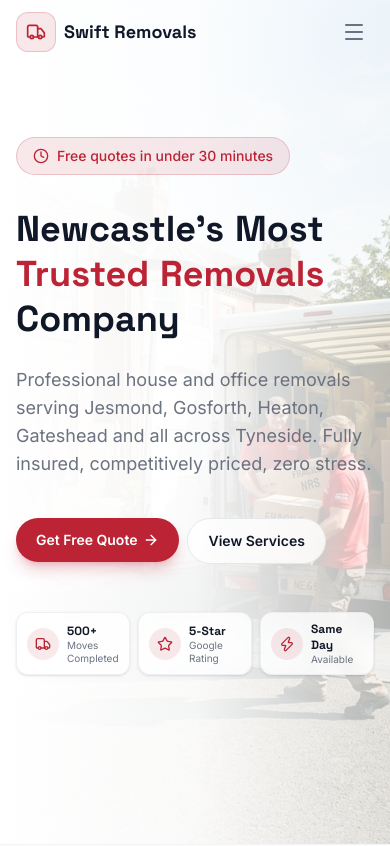
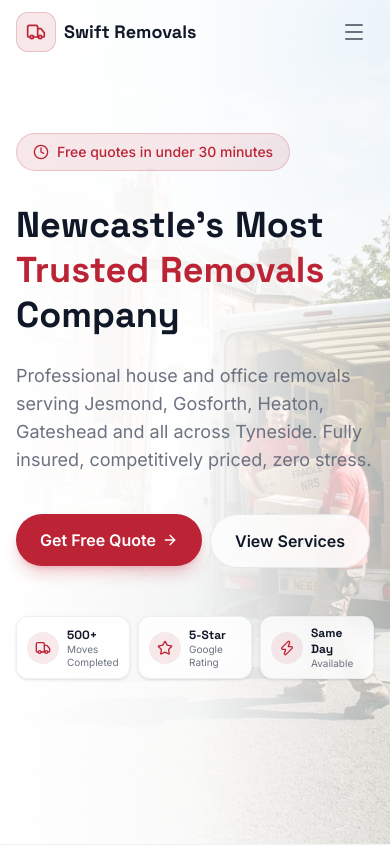
Before and after one commit to atifjan2019/Birmingham-Removals, a Next.js app: page / in a window 390 px wide. Shown: the top 846 px of the page. Built offline with nearby package versions, Linux system fonts and the light colour scheme.

Commit message:
feat: add WhyUs component with animated statistics and unique selling points

```diff
--- a/src/components/Hero.js
+++ b/src/components/Hero.js
@@ -86,14 +86,14 @@ export default function Hero() {
             >
               <button
                 onClick={() => setPopupOpen(true)}
-                className="inline-flex items-center gap-1.5 sm:gap-2 px-5 py-3 sm:px-8 sm:py-4 bg-primary text-white font-semibold rounded-full hover:bg-primary/90 hover:scale-105 transition-all shadow-lg shadow-primary/25 text-sm sm:text-lg cursor-pointer"
+                className="inline-flex items-center gap-1.5 sm:gap-2 px-6 py-3.5 sm:px-8 sm:py-4 bg-primary text-white font-semibold rounded-full hover:bg-primary/90 hover:scale-105 transition-all shadow-lg shadow-primary/25 text-base sm:text-lg cursor-pointer"
               >
                 Get Free Quote
                 <ArrowRight className="w-4 h-4 sm:w-5 sm:h-5" />
               </button>
               <a
                 href="#services"
-                className="inline-flex items-center gap-1.5 sm:gap-2 px-5 py-3 sm:px-8 sm:py-4 border border-gray-200 text-gray-900 font-semibold rounded-full hover:bg-gray-50 hover:scale-105 transition-all text-sm sm:text-lg bg-white/80 backdrop-blur-sm"
+                className="inline-flex items-center gap-1.5 sm:gap-2 px-6 py-3.5 sm:px-8 sm:py-4 border border-gray-200 text-gray-900 font-semibold rounded-full hover:bg-gray-50 hover:scale-105 transition-all text-base sm:text-lg bg-white/80 backdrop-blur-sm"
               >
                 View Services
               </a>
--- a/src/components/WhyUs.js
+++ b/src/components/WhyUs.js
@@ -101,7 +101,7 @@ export default function WhyUs() {
         </motion.div>
 
         {/* Stats */}
-        <div className="grid grid-cols-1 sm:grid-cols-3 gap-6 mb-20">
+        <div className="grid grid-cols-2 sm:grid-cols-3 gap-3 sm:gap-6 mb-20">
           {stats.map((stat, i) => (
             <motion.div
               key={i}
@@ -109,15 +109,15 @@ export default function WhyUs() {
               whileInView={{ opacity: 1, y: 0 }}
               viewport={{ once: true }}
               transition={{ duration: 0.5, delay: i * 0.15 }}
-              className="glass-card p-8 text-center"
+              className={`glass-card p-4 sm:p-8 text-center ${i === stats.length - 1 ? "col-span-2 sm:col-span-1" : ""}`}
             >
-              <div className="w-14 h-14 rounded-full bg-primary/10 flex items-center justify-center mx-auto mb-4">
-                <stat.icon className="w-7 h-7 text-primary" />
+              <div className="w-10 h-10 sm:w-14 sm:h-14 rounded-full bg-primary/10 flex items-center justify-center mx-auto mb-2 sm:mb-4">
+                <stat.icon className="w-5 h-5 sm:w-7 sm:h-7 text-primary" />
               </div>
-              <div className="font-[family-name:var(--font-space)] text-4xl md:text-5xl font-bold text-gray-900 mb-2">
+              <div className="font-[family-name:var(--font-space)] text-2xl sm:text-4xl md:text-5xl font-bold text-gray-900 mb-1 sm:mb-2">
                 <CountUp target={stat.value} suffix={stat.suffix} />
               </div>
-              <div className="text-muted text-sm">{stat.label}</div>
+              <div className="text-muted text-xs sm:text-sm">{stat.label}</div>
             </motion.div>
           ))}
         </div>
```
